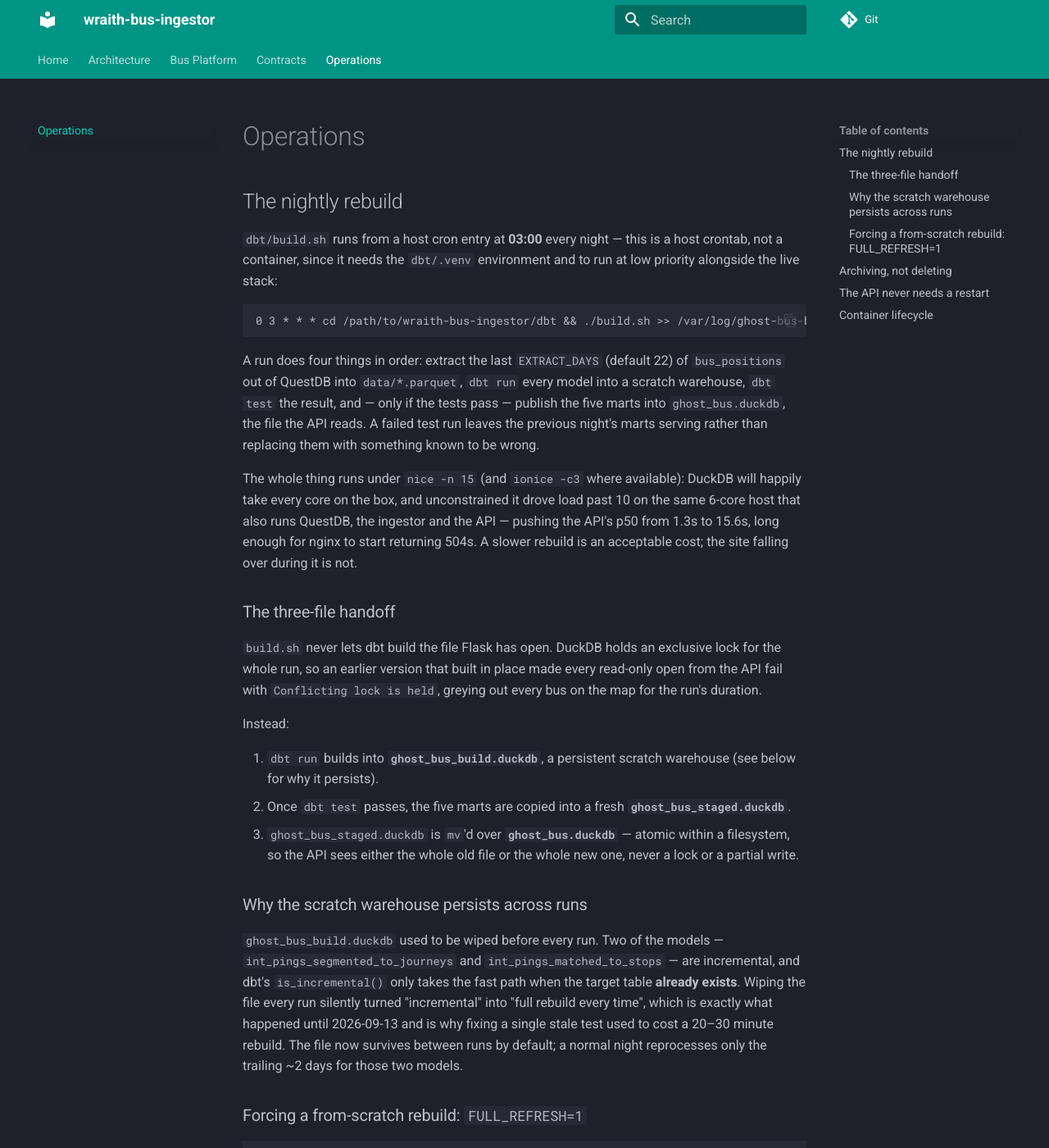
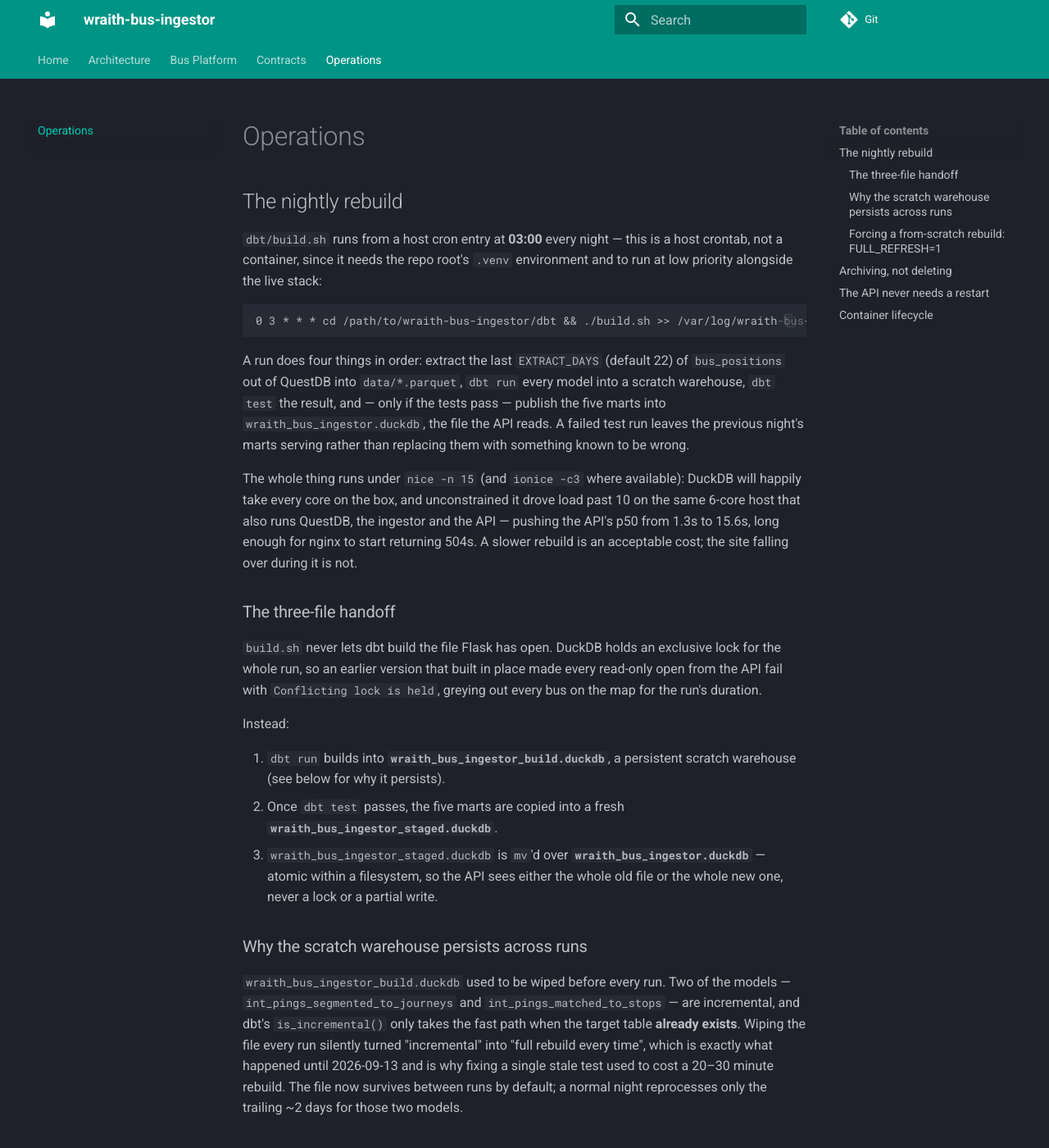
Before and after one commit to wraith-proxy/wraith-bus-ingestor, an MkDocs documentation site: the page built from docs/operations.md, in a window 1280 px wide and 1400 px high. Shown: the whole window at 82% size. Built offline with MkDocs 1.6.1 and Material for MkDocs 9.7.7, drawn with Linux system fonts in a browser that asks for light colours; some of the changed text lies outside the part shown.

Commit message:
:ghost: fix/TJP-13091: rename everything ghost-bus -> wraith-bus-ingestor
dbt project/profile, served duckdb files, ODCS contract names, the ontology
(id + display name + filename), the /mnt/vault2 archive directory, and
every doc/comment mention. The two live duckdb files and the 31G archive
directory got renamed on disk too, with the api and archiver containers
recreated in the same breath so MARTS_PATH and the /archive bind mount
picked up the new names -- verified against the live map, zero downtime.

````diff
--- a/docker-compose.yml
+++ b/docker-compose.yml
@@ -36,7 +36,7 @@ services:
     environment:
       - QUESTDB_URL=${QUESTDB_URL}
       - OSRM_URL=${OSRM_URL}
-      - MARTS_PATH=/models/ghost_bus.duckdb
+      - MARTS_PATH=/models/wraith_bus_ingestor.duckdb
     volumes:
       # dbt marts, read-only. The whole directory is mounted rather than the
       # .duckdb file itself: bind-mounting a file that does not exist yet makes
--- a/docs/operations.md
+++ b/docs/operations.md
@@ -3,17 +3,17 @@
 ## The nightly rebuild
 
 `dbt/build.sh` runs from a host cron entry at **03:00** every night — this
-is a host crontab, not a container, since it needs the `dbt/.venv`
+is a host crontab, not a container, since it needs the repo root's `.venv`
 environment and to run at low priority alongside the live stack:
 
 ```
-0 3 * * * cd /path/to/wraith-bus-ingestor/dbt && ./build.sh >> /var/log/ghost-bus-build.log 2>&1
+0 3 * * * cd /path/to/wraith-bus-ingestor/dbt && ./build.sh >> /var/log/wraith-bus-ingestor-build.log 2>&1
 ```
 
 A run does four things in order: extract the last `EXTRACT_DAYS` (default
 22) of `bus_positions` out of QuestDB into `data/*.parquet`, `dbt run`
 every model into a scratch warehouse, `dbt test` the result, and — only if
-the tests pass — publish the five marts into `ghost_bus.duckdb`, the file
+the tests pass — publish the five marts into `wraith_bus_ingestor.duckdb`, the file
 the API reads. A failed test run leaves the previous night's marts serving
 rather than replacing them with something known to be wrong.
 
@@ -33,17 +33,17 @@ is held`, greying out every bus on the map for the run's duration.
 
 Instead:
 
-1. `dbt run` builds into **`ghost_bus_build.duckdb`**, a persistent
+1. `dbt run` builds into **`wraith_bus_ingestor_build.duckdb`**, a persistent
    scratch warehouse (see below for why it persists).
 2. Once `dbt test` passes, the five marts are copied into a fresh
-   **`ghost_bus_staged.duckdb`**.
-3. `ghost_bus_staged.duckdb` is `mv`'d over **`ghost_bus.duckdb`** — atomic
+   **`wraith_bus_ingestor_staged.duckdb`**.
+3. `wraith_bus_ingestor_staged.duckdb` is `mv`'d over **`wraith_bus_ingestor.duckdb`** — atomic
    within a filesystem, so the API sees either the whole old file or the
    whole new one, never a lock or a partial write.
 
 ### Why the scratch warehouse persists across runs
 
-`ghost_bus_build.duckdb` used to be wiped before every run. Two of the
+`wraith_bus_ingestor_build.duckdb` used to be wiped before every run. Two of the
 models — `int_pings_segmented_to_journeys` and `int_pings_matched_to_stops` — are incremental,
 and dbt's `is_incremental()` only takes the fast path when the target
 table **already exists**. Wiping the file every run silently turned
@@ -60,7 +60,7 @@ cd dbt
 FULL_REFRESH=1 ./build.sh
 ```
 
-Wipes `ghost_bus_build.duckdb` and passes `--full-refresh` to `dbt run`,
+Wipes `wraith_bus_ingestor_build.duckdb` and passes `--full-refresh` to `dbt run`,
 forcing both incremental models to rebuild from nothing. Use this after a
 schema change to either model, or if incremental drift is suspected — not
 routinely, since it's the slow path the persistence above exists to avoid.
@@ -101,7 +101,7 @@ skipped.
 
 ## The API never needs a restart
 
-`backend/app.py` opens `ghost_bus.duckdb` (mounted read-only from `dbt/`)
+`backend/app.py` opens `wraith_bus_ingestor.duckdb` (mounted read-only from `dbt/`)
 and caches its contents in memory. Rather than watching for a restart or a
 signal, it polls the file's `mtime` — checked at most once a minute
 (`MARTS_TTL`) — and reloads automatically the moment the nightly build's
````
Also changed, not shown: README.md (+5 -5 lines), dbt/README.md (+4 -4 lines), docs/bus-platform.md (+2 -2 lines), docs/contracts.md (+3 -3 lines), 14 other files.
